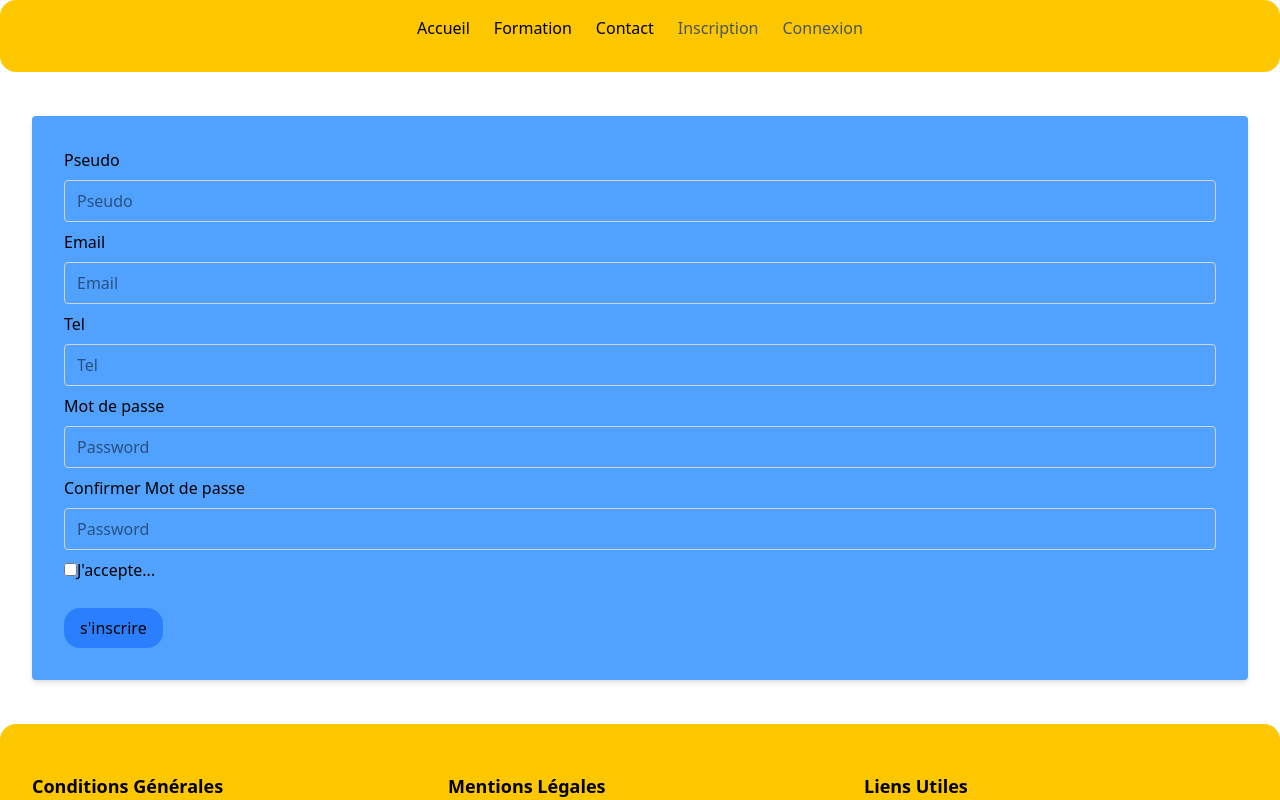
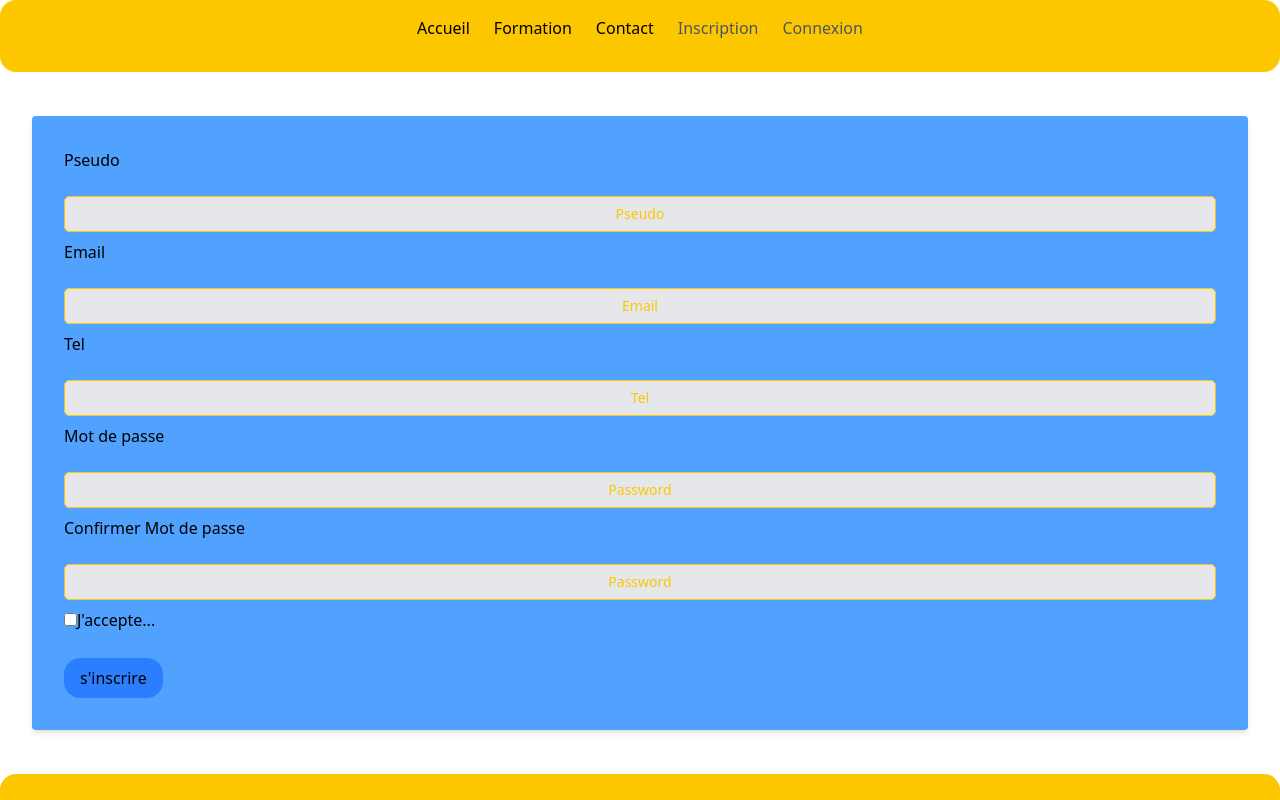
Before and after one commit to MaximilienR/max-formation, a React (Vite) app: page /register in a window 1280 px wide. Shown: the top 800 px of the page. Built offline with nearby package versions, Linux system fonts and the light colour scheme.

Commit message:
add profil

```diff
--- a/src/App.jsx
+++ b/src/App.jsx
@@ -10,6 +10,7 @@ import Login from './components/Login/Login';
 import Contact from './components/Contact/Contact';
 import Register from './components/Register/Register';
 import Error from './components/404/Error';
+import Profil from './components/Profil/Profil';
   function App() {
     const [user, setUser] = useState(false);
 
@@ -26,6 +27,7 @@ import Error from './components/404/Error';
      <Route path="/Login" element={<Login/>}/>
      <Route path='/Contact' element={<Contact/>}/>
      <Route path='/register' element={<Register/>}/>
+     <Route path='/Profil' element={<Profil/>}/>
      <Route path="*" element={<Error/>}/>
      </Routes>
     <Footer/>
--- a/src/components/Contact/Contact.jsx
+++ b/src/components/Contact/Contact.jsx
@@ -1,4 +1,4 @@
-import React from 'react'
+import React from 'react';
 import { useForm } from 'react-hook-form';
 import * as yup from "yup"
 import { yupResolver } from '@hookform/resolvers/yup';
@@ -7,19 +7,29 @@ export default function Contact() {
 
   const schema = yup.object({
     subject1: yup.string().required("le champ est obligatoire"),
-    subject2: yup.string().required("le champ est obligatoire"),
-    subject3: yup.string().required("le champ est obligatoire"),
+    message: yup.string().required("le champ est obligatoire"),
+    email: yup.string().email("Format email non valide").required("le champ est obligatoire"),
   })
+
+  function submit(values) {
+    console.log(values);
+    alert(`Message envoyé, merci ${values.email}`);
+    handleLogin();
+  }
 
   const { register, handleSubmit, formState: { errors }, reset } = useForm({
     resolver: yupResolver(schema),
     mode: "onChange",
     defaultValues: {
+      subject1: "",
+      message: "",
+      email: "",
     }
   })
+
   return (
     <div className="flex justify-center px-12">
-      <form className="container mx-auto p-4 bg-blue-400 rounded-2xl">
+      <form onSubmit={handleSubmit(submit)} className="container mx-auto p-4 bg-blue-400 rounded-2xl">
         <div className="border-b border-gray-900/10 pb-12 space-y-12">
           <h2 className="text-base/7 font-semibold text-gray-900 text-center">Nous contacter</h2>
           <p className="mt-1 text-sm/6 text-gray-600">Une question ? veuillez remplir le formulaire ci dessous</p>
@@ -32,25 +42,31 @@ export default function Contact() {
                 id="subject1"
                 placeholder="Sujet"
                 className="block w-full rounded-md bg-gray-200 px-3 py-1.5 text-white text-center outline-1 -outline-offset-1 outline-yellow-400 placeholder:text-yellow-400 focus:outline-2 focus:-outline-offset-2  sm:text-sm/6 mt-4"
+                {...register("subject1")}
               />
+              {errors.subject1 && <p className="text-red-500">{errors.subject1.message}</p>}
             </div>
             <div className="sm:col-span-3">
               <input
-                type="text"
-                name="subject2"
-                id="subject2"
-                placeholder="Sujet"
+                type="email"
+                name="email"
+                id="email"
+                placeholder="Email"
                 className="block w-full rounded-md bg-gray-200 px-3 py-1.5 text-white text-center outline-1 -outline-offset-1 outline-yellow-400 placeholder:text-yellow-400 focus:outline-2 focus:-outline-offset-2  sm:text-sm/6 mt-4"
+                {...register("email")}
               />
+              {errors.email && <p className="text-red-500">{errors.email.message}</p>}
             </div>
             <div className="sm:col-span-6">
               <div className="mt-2">
                 <textarea
-                  name="email"
-                  id="email"
+                  name="message"
+                  id="message"
                   placeholder="Votre message"
                   className="block w-full rounded-md bg-gray-200 px-3 py-1.5 text-white text-center outline-1 -outline-offset-1 outline-yellow-400 placeholder:text-yellow-400 focus:outline-2 focus:-outline-offset-2  sm:text-sm/6 mt-4 h-80"
+                  {...register("message")}
                 />
+                {errors.message && <p className="text-red-500">{errors.message.message}</p>}
               </div>
             </div>
           </div>
--- /dev/null
+++ b/src/components/Profil/Profil.jsx
@@ -0,0 +1,11 @@
+import React from 'react'
+
+function Profil() {
+  return (
+    <div>
+      <h1>Profil</h1>
+    </div>
+  )
+}
+
+export default Profil
--- a/src/components/Register/Register.jsx
+++ b/src/components/Register/Register.jsx
@@ -36,31 +36,55 @@ export default function Register() {
 
     <div className="flex flex-col mb-2">
           <label htmlFor="username" className="mb-2 bg-white" >Pseudo</label>
-          <input {...register('username')} type="text" id="username" name="username" className="px-3 py-2 border border-gray-300 rounded focus:outline-none focus:outline-nonr focus:ring-blue-200" placeholder="Pseudo" />
+          <input {...register('username')}
+          type="text"
+          id="username"
+          name="username"
+          className="block w-full rounded-md bg-gray-200 px-3 py-1.5 text-white text-center outline-1 -outline-offset-1 outline-yellow-400 placeholder:text-yellow-400 focus:outline-2 focus:-outline-offset-2  sm:text-sm/6 mt-4"
+          placeholder="Pseudo" />
           {errors.username && <p className="text-red-500">{errors.username.message}</p>}
         </div>
 
         <div className="flex flex-col mb-2">
           <label htmlFor="email" className="mb-2">Email</label>
-          <input {...register('email')} type="email" id="email" name="email" className="px-3 py-2 border border-gray-300 rounded focus:outline-none focus:outline-nonr focus:ring-blue-200 " placeholder="Email" />
+          <input {...register('email')}
+          type="email"
+          id="email"
+          name="email"
+          className="block w-full rounded-md bg-gray-200 px-3 py-1.5 text-white text-center outline-1 -outline-offset-1 outline-yellow-400 placeholder:text-yellow-400 focus:outline-2 focus:-outline-offset-2  sm:text-sm/6 mt-4"
+          placeholder="Email" />
           {errors.tel && <p className="text-red-500">{errors.tel.message}</p>}
         </div>
 
         <div className="flex flex-col mb-2">
         <label htmlFor="tel" className="mb-2">Tel</label>
-        <input {...register('tel')} type="text" id="tel" name="tel" className="px-3 py-2 border border-gray-300 rounded focus:outline-none focus:outline-nonr focus:ring-blue-200" placeholder="Tel" />
+        <input {...register('tel')}
+        type="text"
+        id="tel" name="tel"
+        className="block w-full rounded-md bg-gray-200 px-3 py-1.5 text-white text-center outline-1 -outline-offset-1 outline-yellow-400 placeholder:text-yellow-400 focus:outline-2 focus:-outline-offset-2  sm:text-sm/6 mt-4"
+        placeholder="Tel" />
         {errors.email && <p className="text-red-500">{errors.email.message}</p>}
       </div>
 
         <div className="flex flex-col mb-2">
           <label htmlFor="password" className="mb-2">Mot de passe</label>
-          <input {...register('password')} type="password" id="password" name="password" className="px-3 py-2 border border-gray-300 rounded focus:outline-none focus:outline-nonr focus:ring-blue-200" placeholder="Password" />
+          <input {...register('password')}
+          type="password"
+           id="password"
+           name="password"
+           className="block w-full rounded-md bg-gray-200 px-3 py-1.5 text-white text-center outline-1 -outline-offset-1 outline-yellow-400 placeholder:text-yellow-400 focus:outline-2 focus:-outline-offset-2  sm:text-sm/6 mt-4"
+           placeholder="Password" />
           {errors.password && <p className="text-red-500">{errors.password.message}</p>}
         </div>
 
         <div className="flex flex-col mb-2">
           <label htmlFor="confirmPassword" className="mb-2">Confirmer Mot de passe</label>
-          <input {...register('confirmPassword')} type="password" id="confirmPassword" name="confirmPassword" className="px-3 py-2 border border-gray-300 rounded focus:outline-none focus:outline-nonr focus:ring-blue-200" placeholder="Password" />
+          <input {...register('confirmPassword')}
+           type="password"
+            id="confirmPassword"
+            name="confirmPassword"
+            className="block w-full rounded-md bg-gray-200 px-3 py-1.5 text-white text-center outline-1 -outline-offset-1 outline-yellow-400 placeholder:text-yellow-400 focus:outline-2 focus:-outline-offset-2  sm:text-sm/6 mt-4"
+            placeholder="Password" />
           {errors.confirmPassword && <p className="text-red-500">{errors.confirmPassword.message}</p>}
         </div>
 
```
Lines whose indentation alone changed are shown as unchanged.
